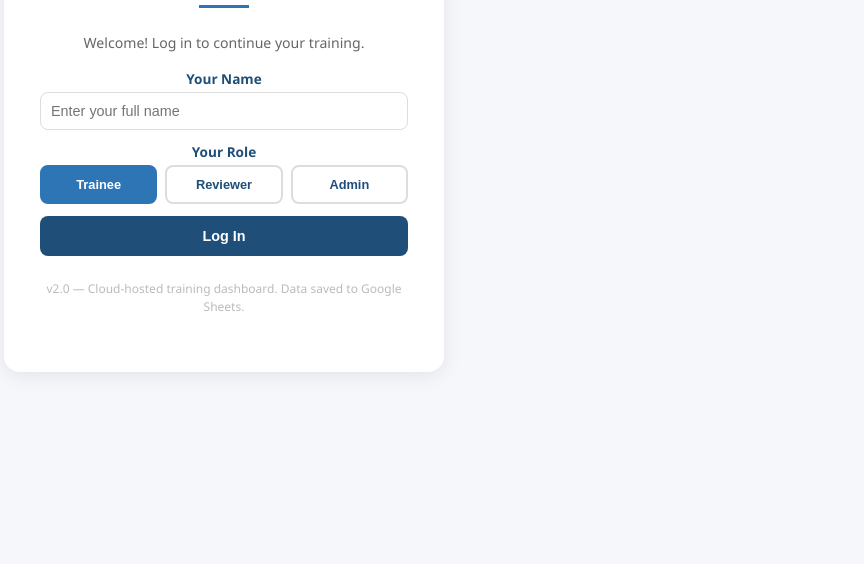
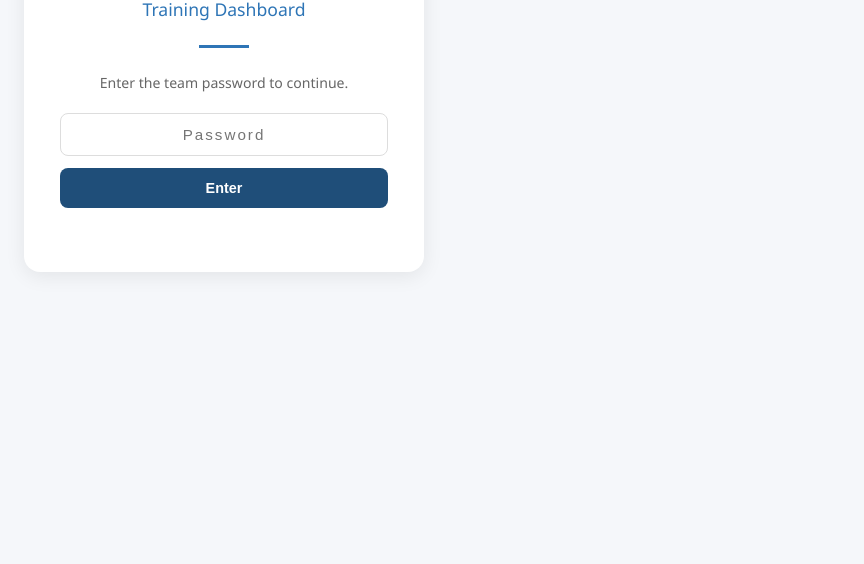
Before and after one commit to accounts678/functionstaff-onboarding, a plain HTML site: page index.html in a window 1280 px wide. Shown: the part 236-800 px from the top of the page, without its empty margins (416-1280 px from the left). Drawn offline with Linux system fonts and the light colour scheme.

Commit message:
index.html

```diff
--- a/index.html
+++ b/index.html
@@ -10,6 +10,16 @@
   .container { max-width: 960px; margin: 0 auto; }
 
   /* ========== LOGIN SCREEN ========== */
+  .password-screen { max-width: 400px; margin: 120px auto; background: #fff; border-radius: 16px; padding: 40px 36px; box-shadow: 0 4px 20px rgba(0,0,0,0.08); text-align: center; }
+  .password-screen h1 { font-size: 1.8em; color: #1F4E79; margin-bottom: 4px; }
+  .password-screen h2 { font-size: 1.1em; color: #2E75B6; font-weight: 400; margin-bottom: 24px; }
+  .password-screen .divider { width: 50px; height: 3px; background: #2E75B6; margin: 16px auto 24px; }
+  .password-screen p { color: #666; font-size: 0.88em; margin-bottom: 20px; line-height: 1.5; }
+  .password-screen input[type="password"] { width: 100%; padding: 12px; border: 1px solid #ddd; border-radius: 8px; font-size: 0.95em; margin-bottom: 12px; text-align: center; letter-spacing: 2px; }
+  .password-screen input[type="password"]:focus { outline: none; border-color: #2E75B6; box-shadow: 0 0 0 2px rgba(46, 117, 182, 0.1); }
+  .password-screen .pw-btn { width: 100%; padding: 12px 20px; background: #1F4E79; color: #fff; border: none; border-radius: 8px; font-size: 0.9em; font-weight: 600; cursor: pointer; transition: all 0.2s; }
+  .password-screen .pw-btn:hover { background: #163859; }
+  .password-screen .pw-error { color: #C62828; font-size: 0.82em; margin-top: 8px; min-height: 1.2em; }
   .login-screen { max-width: 440px; margin: 80px auto; background: #fff; border-radius: 16px; padding: 40px 36px; box-shadow: 0 4px 20px rgba(0,0,0,0.08); text-align: center; }
   .login-screen h1 { font-size: 1.8em; color: #1F4E79; margin-bottom: 4px; }
   .login-screen h2 { font-size: 1.1em; color: #2E75B6; font-weight: 400; margin-bottom: 24px; }
@@ -159,8 +169,19 @@
 <!-- Save Status Indicator -->
 <div id="saveStatus" class="save-status">Not connected</div>
 
+<!-- ==================== PASSWORD SCREEN ==================== -->
+<div id="passwordScreen" class="password-screen">
+  <h1>Function Staff</h1>
+  <h2>Training Dashboard</h2>
+  <div class="divider"></div>
+  <p>Enter the team password to continue.</p>
+  <input type="password" id="passwordInput" placeholder="Password" onkeydown="if(event.key==='Enter')checkPassword()">
+  <button class="pw-btn" onclick="checkPassword()">Enter</button>
+  <div class="pw-error" id="pwError"></div>
+</div>
+
 <!-- ==================== LOGIN SCREEN ==================== -->
-<div id="loginScreen" class="login-screen">
+<div id="loginScreen" class="login-screen hidden">
   <h1>Function Staff</h1>
   <h2>Training Dashboard</h2>
   <div class="divider"></div>
@@ -398,6 +419,28 @@ let currentRole = null;
 let currentTrainee = null;
 let autoSaveTimer = null;
 const ASH_EMAIL = 'ash@nex.co.nz';
+
+// ==================== PASSWORD GATE ====================
+const SITE_PASSWORD = 'FSTraining2026!';
+
+function checkPassword() {
+  const input = document.getElementById('passwordInput').value;
+  if (input === SITE_PASSWORD) {
+    document.getElementById('passwordScreen').classList.add('hidden');
+    document.getElementById('loginScreen').classList.remove('hidden');
+    sessionStorage.setItem('fs-auth', 'true');
+  } else {
+    document.getElementById('pwError').textContent = 'Incorrect password. Please try again.';
+    document.getElementById('passwordInput').value = '';
+    document.getElementById('passwordInput').focus();
+  }
+}
+
+// Auto-bypass if already authenticated this session
+if (sessionStorage.getItem('fs-auth') === 'true') {
+  document.getElementById('passwordScreen').classList.add('hidden');
+  document.getElementById('loginScreen').classList.remove('hidden');
+}
 
 // ==================== LOGIN ====================
 document.querySelectorAll('.role-btn-login').forEach(btn => {
```
